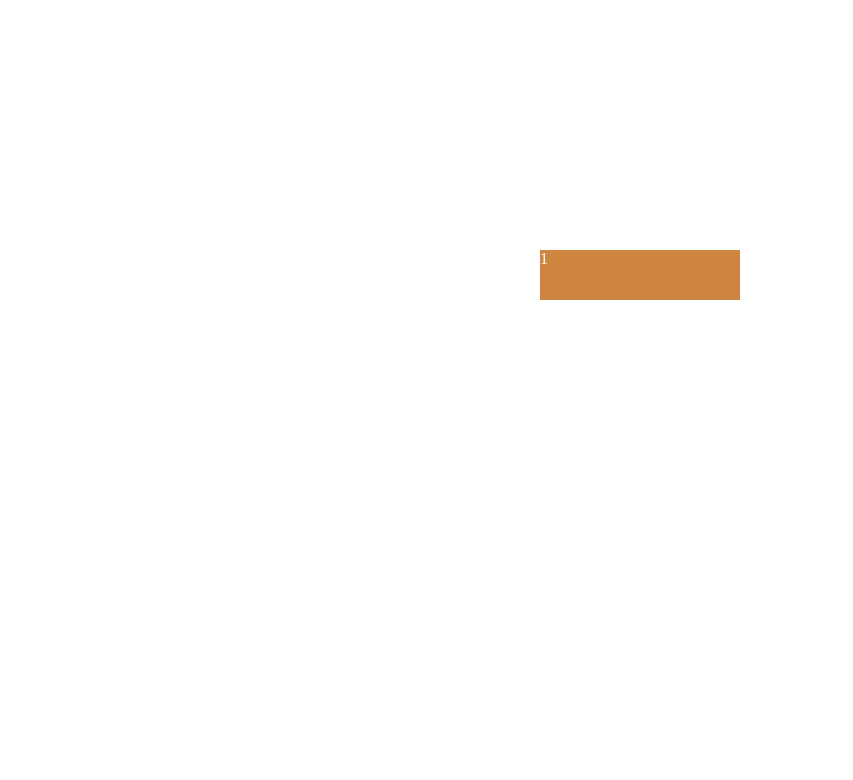
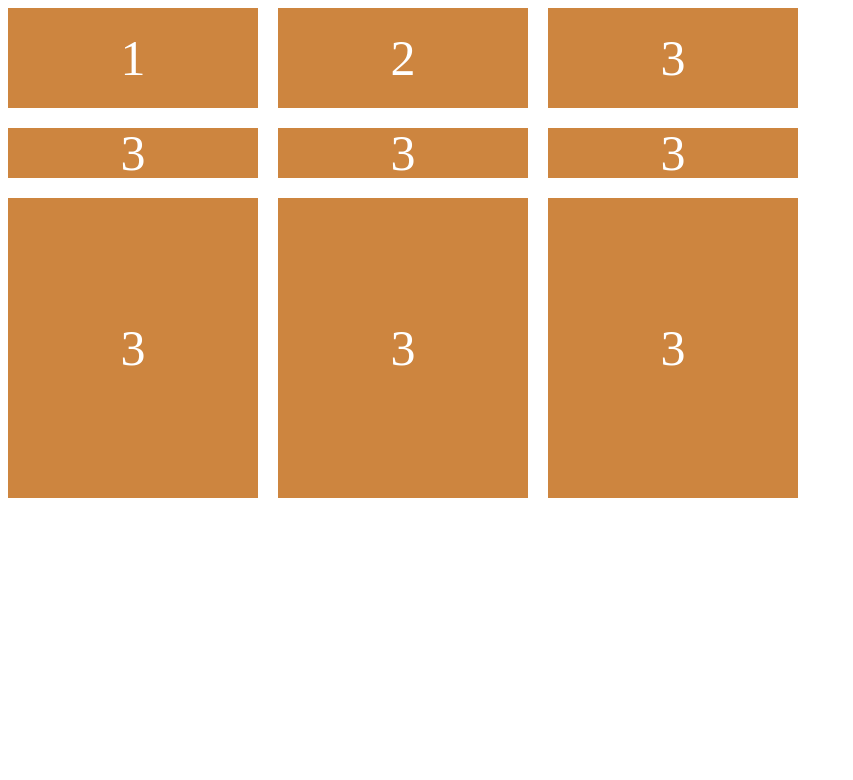
Before and after one commit to beberiche/shoppingmalls, a plain HTML site: page index.html in a window 1280 px wide. Shown: the top 780 px of the page, without its empty margins (0-853 px from the left). Drawn offline with Linux system fonts and the light colour scheme.

Commit message:
20/10/19
20/10/19

```diff
--- a/index.html
+++ b/index.html
@@ -7,10 +7,16 @@
     <link rel="stylesheet" href="style.css" />
   </head>
   <body>
-    <div class="wrapper">
-      <div class="box">1</div>
-      <div class="box">2</div>
-      <div class="box">3</div>
+    <div class="father">
+      <div class="child">1</div>
+      <div class="child">2</div>
+      <div class="child">3</div>
+      <div class="child">3</div>
+      <div class="child">3</div>
+      <div class="child">3</div>
+      <div class="child">3</div>
+      <div class="child">3</div>
+      <div class="child">3</div>
     </div>
   </body>
 </html>
--- a/style.css
+++ b/style.css
@@ -1,14 +1,16 @@
-.wrapper {
-  display: flex;
-  flex-direction: column;
-  justify-content: space-around;
-  align-items: center;
-  height: 200vh;
+.father {
+  display: grid;
+  grid-template-columns: 250px 250px 250px;
+  grid-template-rows: 100px 50px 300px;
+  gap: 20px;
 }
 
-.box {
-  height: 50px;
-  width: 200px;
+.child {
+  flex-basis: 30%;
   background: peru;
   color: white;
+  font-size: 50px;
+  display: flex;
+  justify-content: center;
+  align-items: center;
 }
```
